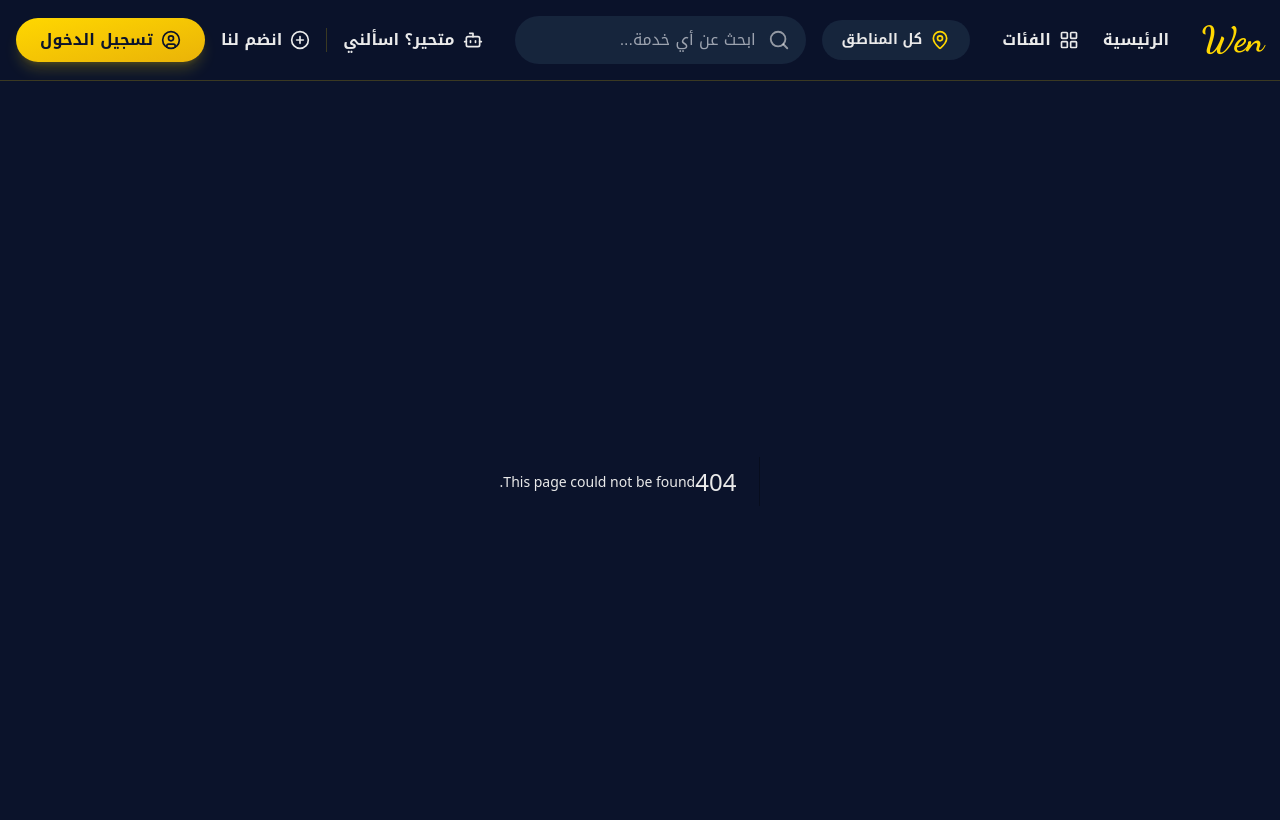
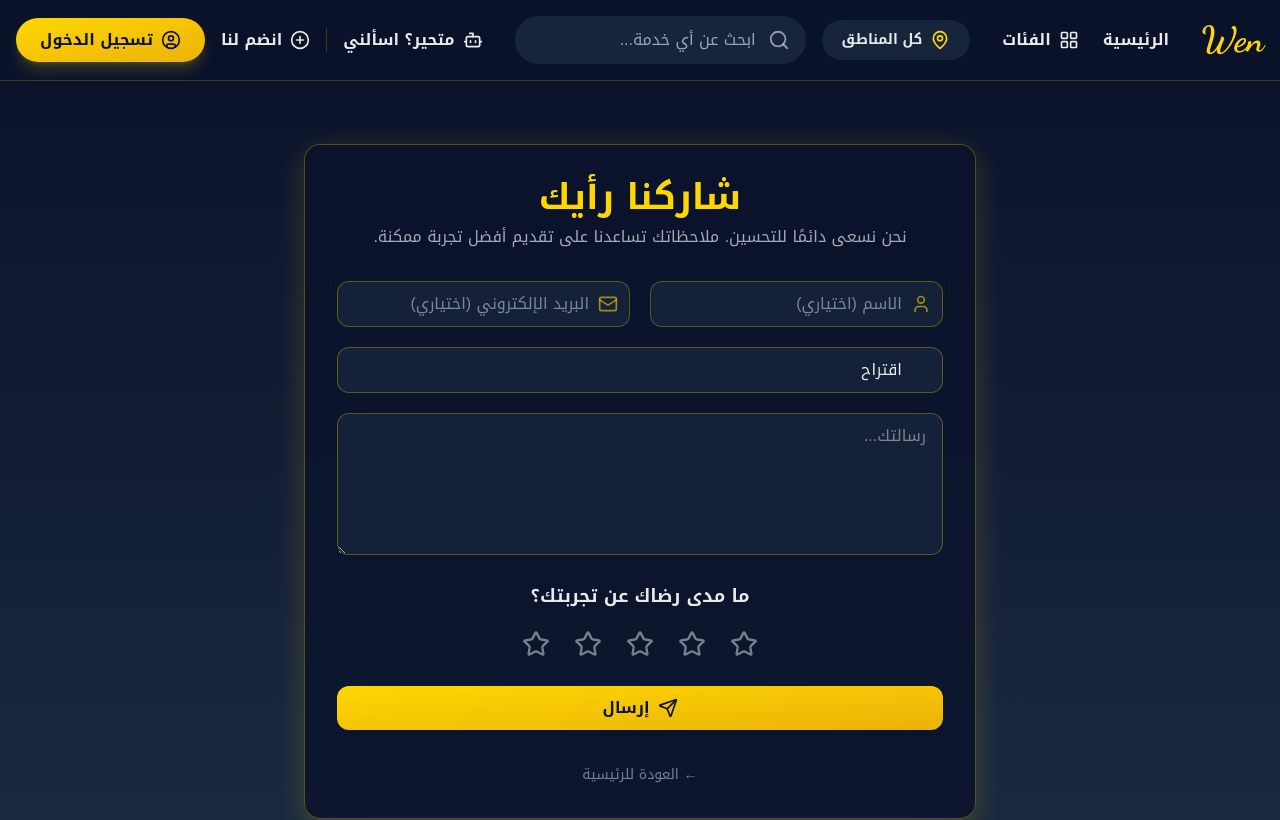
Before and after one commit to b14ckPanther/wen-directory, a Next.js app: page /feedback in a window 1280 px wide. Before the commit this address had no page. Shown: the top 820 px of the page. Built offline with nearby package versions, Linux system fonts and the light colour scheme; a web font is replaced by a local one.

Commit message:
feat: Integrate URL-based location state

```diff
--- /dev/null
+++ b/src/app/feedback/page.tsx
@@ -0,0 +1,109 @@
+// src/app/feedback/page.tsx
+'use client';
+
+import { useState } from 'react';
+import { motion, Variants } from 'framer-motion';
+import { User, Mail, MessageSquare, Star, Send, ArrowLeft } from 'lucide-react';
+import Link from 'next/link';
+
+const containerVariants: Variants = {
+  hidden: { opacity: 0 },
+  visible: { opacity: 1, transition: { staggerChildren: 0.1, delayChildren: 0.2 } },
+};
+
+const itemVariants: Variants = {
+  hidden: { opacity: 0, y: 20 },
+  visible: { opacity: 1, y: 0, transition: { ease: 'easeOut', duration: 0.5 } },
+};
+
+export default function FeedbackPage() {
+  const [formData, setFormData] = useState({
+    name: '',
+    email: '',
+    feedbackType: 'suggestion',
+    message: '',
+    rating: 0,
+  });
+
+  const handleChange = (e: React.ChangeEvent<HTMLInputElement | HTMLTextAreaElement | HTMLSelectElement>) => {
+    setFormData({ ...formData, [e.target.name]: e.target.value });
+  };
+
+  const handleRating = (rate: number) => {
+    setFormData({ ...formData, rating: rate });
+  };
+
+  const handleSubmit = (e: React.FormEvent) => {
+    e.preventDefault();
+    console.log('Feedback submission:', formData);
+    alert('شكرًا لملاحظاتك! نحن نقدر وقتك.');
+    setFormData({ name: '', email: '', feedbackType: 'suggestion', message: '', rating: 0 });
+  };
+
+  return (
+    <div className="min-h-screen flex items-center justify-center bg-gradient-to-b from-[#0B132B] to-[#1B2A41] p-4 sm:p-6">
+      <motion.div
+        initial="hidden"
+        animate="visible"
+        variants={containerVariants}
+        className="w-full max-w-2xl bg-[#0B132B]/80 backdrop-blur-xl border border-gold/30 rounded-2xl shadow-[0_8px_30px_rgba(255,215,0,0.2)] p-6 sm:p-8"
+      >
+        <motion.div variants={itemVariants} className="text-center mb-8">
+          <h1 className="text-gold font-bold text-3xl sm:text-4xl">شاركنا رأيك</h1>
+          <p className="text-gray/70 text-sm sm:text-base mt-2">
+            نحن نسعى دائمًا للتحسين. ملاحظاتك تساعدنا على تقديم أفضل تجربة ممكنة.
+          </p>
+        </motion.div>
+
+        <motion.form onSubmit={handleSubmit} className="space-y-5" variants={itemVariants}>
+          <div className="grid md:grid-cols-2 gap-5">
+            <div className="relative">
+              <User className="absolute right-3 top-1/2 -translate-y-1/2 text-gold/60" size={20} />
+              <input type="text" name="name" placeholder="الاسم (اختياري)" value={formData.name} onChange={handleChange} className="w-full pr-10 pl-4 py-2.5 rounded-xl border border-gold/30 bg-[#1B2A41]/60 text-gray placeholder-gray/50 focus:outline-none focus:ring-1 focus:ring-gold/50" />
+            </div>
+            <div className="relative">
+              <Mail className="absolute right-3 top-1/2 -translate-y-1/2 text-gold/60" size={20} />
+              <input type="email" name="email" placeholder="البريد الإلكتروني (اختياري)" value={formData.email} onChange={handleChange} className="w-full pr-10 pl-4 py-2.5 rounded-xl border border-gold/30 bg-[#1B2A41]/60 text-gray placeholder-gray/50 focus:outline-none focus:ring-1 focus:ring-gold/50" />
+            </div>
+          </div>
+
+          <div className="relative">
+            <select name="feedbackType" value={formData.feedbackType} onChange={handleChange} className="w-full appearance-none pr-10 pl-4 py-2.5 rounded-xl border border-gold/30 bg-[#1B2A41]/60 text-gray focus:outline-none focus:ring-1 focus:ring-gold/50">
+              <option value="suggestion">اقتراح</option>
+              <option value="bug">الإبلاغ عن مشكلة</option>
+              <option value="general">ملاحظات عامة</option>
+            </select>
+          </div>
+
+          <div className="relative">
+            <textarea name="message" placeholder="رسالتك..." value={formData.message} onChange={handleChange} required rows={5} className="w-full px-4 py-2.5 rounded-xl border border-gold/30 bg-[#1B2A41]/60 text-gray placeholder-gray/50 focus:outline-none focus:ring-1 focus:ring-gold/50"></textarea>
+          </div>
+
+          <div>
+            <h3 className="text-lg font-semibold text-gray mb-3 text-center">ما مدى رضاك عن تجربتك؟</h3>
+            <div className="flex justify-center gap-2">
+              {[1, 2, 3, 4, 5].map((rate) => (
+                <button key={rate} type="button" onClick={() => handleRating(rate)} className={`p-2 rounded-full transition-colors ${formData.rating >= rate ? 'text-gold' : 'text-gray/50 hover:text-gold'}`}>
+                  <Star size={28} fill={formData.rating >= rate ? 'currentColor' : 'none'} />
+                </button>
+              ))}
+            </div>
+          </div>
+
+          <motion.button whileHover={{ scale: 1.05 }} whileTap={{ scale: 0.98 }} type="submit" className="w-full bg-gradient-to-br from-gold to-yellow-500 text-navy py-2.5 px-4 rounded-xl font-bold shadow-lg flex items-center justify-center gap-2">
+            <Send size={20} />
+            إرسال
+          </motion.button>
+        </motion.form>
+        <motion.div variants={itemVariants} className="mt-8 text-center">
+            <Link
+                href="/"
+                className="text-gray/50 hover:text-gold transition-colors text-sm"
+            >
+                ← العودة للرئيسية
+            </Link>
+        </motion.div>
+      </motion.div>
+    </div>
+  );
+}
--- a/src/app/page.tsx
+++ b/src/app/page.tsx
@@ -5,8 +5,9 @@ import React, { useState, useEffect, useMemo } from 'react';
 import CategoryGrid from '@/components/CategoryGrid';
 import { useLocation } from '@/context/LocationContext';
 import { useChat } from '@/context/ChatContext';
-import { Bot, Search } from 'lucide-react';
+import { Bot, Search, MessageSquare } from 'lucide-react';
 import { motion, Variants } from 'framer-motion';
+import Link from 'next/link';
 
 export default function Home() {
   const { selectedLocation, openLocationModal } = useLocation();
@@ -31,7 +32,7 @@ export default function Home() {
         if (charIndex === 0) {
           isDeleting = false;
           suggestionIndex = (suggestionIndex + 1) % searchSuggestions.length;
-          timeoutId = setTimeout(type, 500); // Pause before typing new word
+          timeoutId = setTimeout(type, 500);
         } else {
           timeoutId = setTimeout(type, speed);
         }
@@ -40,7 +41,7 @@ export default function Home() {
         charIndex++;
         if (charIndex === currentSuggestion.length) {
           isDeleting = true;
-          timeoutId = setTimeout(type, 2000); // Wait before deleting
+          timeoutId = setTimeout(type, 2000);
         } else {
           timeoutId = setTimeout(type, speed);
         }
@@ -52,36 +53,20 @@ export default function Home() {
     return () => clearTimeout(timeoutId);
   }, [searchSuggestions]);
 
-
-  // Animation Variants for Framer Motion
   const containerVariants: Variants = {
     hidden: { opacity: 0 },
-    visible: {
-      opacity: 1,
-      transition: {
-        staggerChildren: 0.3,
-      },
-    },
+    visible: { opacity: 1, transition: { staggerChildren: 0.3 } },
   };
 
   const itemVariants: Variants = {
     hidden: { y: 20, opacity: 0 },
-    visible: {
-      y: 0,
-      opacity: 1,
-      transition: {
-        duration: 0.8,
-        ease: 'easeOut',
-      },
-    },
+    visible: { y: 0, opacity: 1, transition: { duration: 0.8, ease: 'easeOut' } },
   };
 
   return (
     <>
       <section className="relative w-full text-center py-20 md:py-32 bg-navy overflow-hidden">
-        {/* Animated Starfield Background */}
         <div className="absolute inset-0 z-0 animate-star-field pointer-events-none"></div>
-
         <motion.div
           className="container relative z-10 mx-auto px-4"
           variants={containerVariants}
@@ -100,7 +85,6 @@ export default function Home() {
           >
             وين هو دليلك الكامل لأحسن الخدمات والمهنيين بمنطقتك.
           </motion.p>
-
           <motion.div className="mt-6" variants={itemVariants}>
             <button
               onClick={openLocationModal}
@@ -109,7 +93,6 @@ export default function Home() {
               موقعك الحالي: {selectedLocation}
             </button>
           </motion.div>
-
           <motion.div className="mt-8 max-w-2xl mx-auto" variants={itemVariants}>
             <form className="relative group">
               <input
@@ -125,7 +108,6 @@ export default function Home() {
                 <Search size={28} />
               </button>
             </form>
-
             <div className="mt-6 text-center md:hidden">
               <button
                 onClick={toggleChat}
@@ -140,6 +122,29 @@ export default function Home() {
       </section>
 
       <CategoryGrid />
+
+      {/* New Feedback Section */}
+      <section className="bg-gradient-to-r from-[#0B132B] via-[#1B2A41] to-[#0B132B] py-16">
+        <motion.div
+          className="container mx-auto px-4 text-center"
+          initial={{ opacity: 0, y: 20 }}
+          whileInView={{ opacity: 1, y: 0 }}
+          viewport={{ once: true, amount: 0.5 }}
+          transition={{ duration: 0.6 }}
+        >
+          <MessageSquare className="w-12 h-12 text-gold mx-auto mb-4" />
+          <h2 className="text-3xl font-bold text-white">يهمنا رأيك!</h2>
+          <p className="text-gray/80 mt-2 max-w-xl mx-auto">
+            ساعدنا على تحسين Wen من خلال مشاركة ملاحظاتك واقتراحاتك.
+          </p>
+          <Link
+            href="/feedback"
+            className="mt-6 inline-block bg-gold text-navy font-bold py-3 px-8 rounded-full hover:bg-yellow-300 transition-all shadow-lg shadow-gold/20 transform hover:scale-105"
+          >
+            شاركنا رأيك
+          </Link>
+        </motion.div>
+      </section>
     </>
   );
 }
--- a/src/components/Footer.tsx
+++ b/src/components/Footer.tsx
@@ -30,6 +30,8 @@ export default function Footer() {
               <li><Link href="/contact" className="hover:text-gold transition-colors">تواصل معنا</Link></li>
               <li><Link href="/faq" className="hover:text-gold transition-colors">الأسئلة الشائعة</Link></li>
               <li><Link href="/privacy" className="hover:text-gold transition-colors">سياسة الخصوصية</Link></li>
+              <li><Link href="/feedback" className="hover:text-gold transition-colors">شاركنا رأيك</Link></li>
+
             </ul>
           </div>
 
--- a/src/components/Loader.tsx
+++ b/src/components/Loader.tsx
@@ -7,7 +7,7 @@ const Loader = () => {
       <div className="relative w-48 h-48 flex items-center justify-center">
         {/* Glowing Orb */}
         <div className="absolute w-24 h-24 bg-gold rounded-full animate-orb-glow flex items-center justify-center text-navy text-5xl font-dancing">
-          W
+          Wen
         </div>
 
         {/* Orbiting Text */}
```
